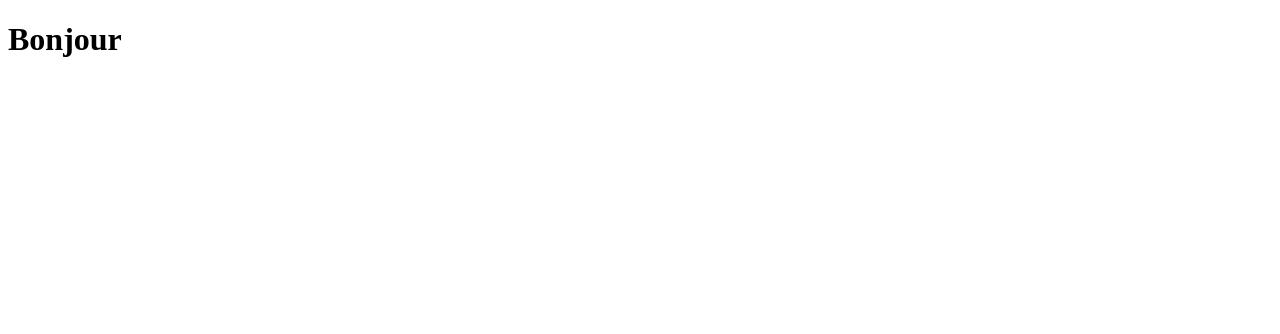
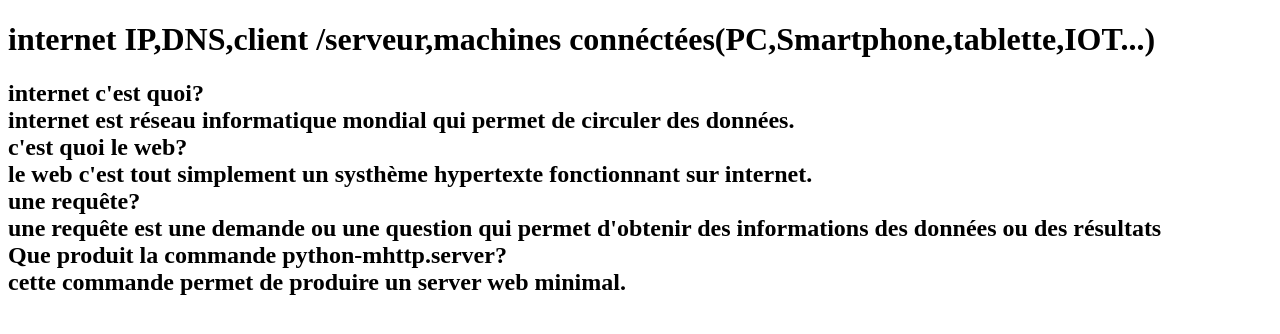
Before and after one commit to Emma-08/Emma-08, a plain HTML site: page index.html in a window 1280 px wide. Drawn offline with Linux system fonts and the light colour scheme.

Commit message:
mise a jour

```diff
--- a/index.html
+++ b/index.html
@@ -6,7 +6,15 @@
     <title>SNT</title>
 </head>
 <body>
-    <h1>Bonjour</h1>
-
+    <h1>internet IP,DNS,client /serveur,machines connéctées(PC,Smartphone,tablette,IOT...)</h1>
+    <h2>internet c'est quoi?<br>
+        internet est réseau informatique mondial qui permet de circuler des données.<br>
+        c'est quoi le web?<br>
+        le web c'est tout simplement un systhème hypertexte fonctionnant sur internet.<br>
+        une requête?<br>
+        une requête est une demande ou une question qui permet d'obtenir des informations des données ou des résultats<br>
+        Que produit la commande python-mhttp.server?<br>
+        cette commande permet de produire un server web minimal.<br>
+    </h2>
 </body>
 </html>
```
